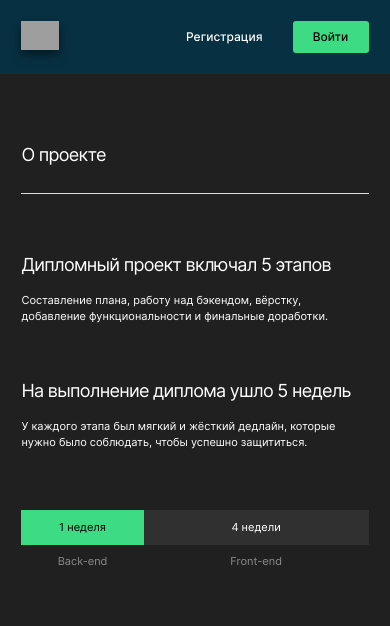
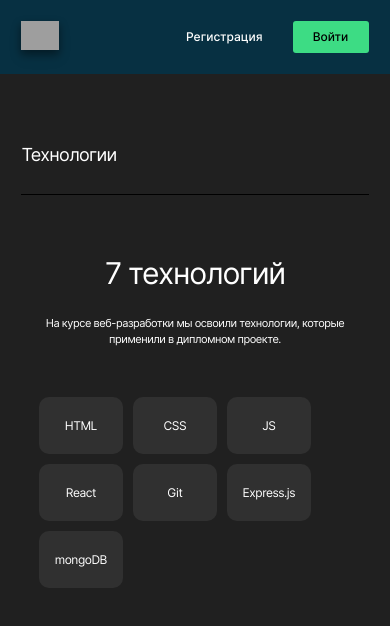
Before and after one commit to yaanab/movies-explorer-frontend2, a React (Create React App) app in the folder movies-explorer-frontend/: page / in a window 390 px wide. Shown: the top 626 px of the page. Built offline with nearby package versions, Linux system fonts and the light colour scheme; grey boxes are pictures that could not be loaded.

Commit message:
feat: Tech.js адаптив

```diff
--- a/movies-explorer-frontend/src/components/App/App.js
+++ b/movies-explorer-frontend/src/components/App/App.js
@@ -5,6 +5,7 @@ import Header from '../Header/Header';
 import Promo from '../Promo/Promo';
 import NavTab from '../NavTab/NavTab';
 import AboutProject from '../AboutProject/AboutProject';
+import Techs from '../Techs/Techs'
 import Main from '../Main/Main';
 import Movies from '../Movies/Movies';
 import SavedMovies from '../SavedMovies/SavedMovies';
@@ -26,7 +27,9 @@ function App() {
         />
         {/* <Promo />
         <NavTab /> */}
-        <AboutProject />
+        {/* <AboutProject /> */}
+        <Techs />
+
 
 
         {/* <Switch>
--- a/movies-explorer-frontend/src/components/Techs/Techs.css
+++ b/movies-explorer-frontend/src/components/Techs/Techs.css
@@ -0,0 +1,173 @@
+.techs__content {
+  margin: 0 auto;
+  display: flex;
+  flex-direction: column;
+  align-items: center;
+  justify-content: center;
+}
+
+.techs__title {
+  margin: 0;
+  font-style: normal;
+  font-weight: 400;
+  font-size: 22px;
+  line-height: 27px;
+  letter-spacing: -0.04em;
+  color: #FFFFFF;
+  min-height: 50px;
+  border-bottom: 1px solid #DADADA;
+  width: 100%;
+}
+
+.techs__subtitle {
+  margin: 0;
+  font-style: normal;
+  font-weight: 400;
+  letter-spacing: -0.04em;
+  color: #FFFFFF;
+}
+
+.techs__text {
+  font-style: normal;
+  font-weight: 400;
+  letter-spacing: -0.04em;
+  color: #FFFFFF;
+  text-align: center;
+}
+
+.techs__types {
+  display: grid;
+  gap: 10px;
+}
+
+.tech_type {
+  margin: 0;
+  background-color: #303030;
+  border-radius: 10px;
+  font-style: normal;
+  font-weight: 400;
+  text-align: center;
+  letter-spacing: -0.04em;
+  color: #FFFFFF;
+  display: flex;
+  justify-content: center;
+  align-items: center;
+}
+
+@media screen and (max-width: 375px) {
+  .techs__types {
+    width: 63.5%;
+  }
+}
+
+@media screen and (min-width: 375px) and (max-width: 767px) {
+  .techs__types {
+    width: 90%;
+  }
+}
+
+@media screen and (max-width: 767px) {
+  .techs__content {
+    width: 89%;
+    padding: 70px 0;
+  }
+
+  .techs__title {
+    font-size: 18px;
+    line-height: 22px;
+    border-bottom: 1px solid #000000;
+  }
+
+  .techs__subtitle {
+    margin: 60px 0 0;
+    font-size: 30px;
+    line-height: 36px;
+  }
+
+  .techs__text {
+    margin: 24px 0 50px;
+    font-size: 11px;
+    line-height: 16px;
+  }
+}
+
+@media screen and (max-width: 768px) {
+  .tech_type {
+    font-size: 12px;
+    line-height: 15px;
+  }
+}
+
+@media screen and (min-width: 768px) {
+  .techs__title {
+    font-size: 22px;
+    line-height: 27px;
+    border-radius: 1px solid #DADADA;
+  }
+
+  .techs__subtitle {
+    font-size: 50px;
+    line-height: 58px;
+  }
+
+  .techs__text {
+    width: 460px;
+  }
+}
+
+@media screen and (min-width: 768px) and (max-width: 1023px) {
+  .techs__content {
+    width: 87%;
+    padding: 90px 0;
+  }
+
+  .techs__subtitle {
+    margin: 80px 0 0;
+  }
+
+  .techs__text {
+    margin: 22px 0 83px;
+    font-size: 12px;
+    line-height: 18px;
+  }
+
+  .techs__types {
+    width: 648px;
+  }
+}
+
+@media screen and (max-width: 1023px) {
+  .techs__types {
+    grid-template-columns: repeat(auto-fit, 84px);
+    grid-auto-rows: 57px;
+  }
+}
+
+
+@media screen and (min-width: 1023px) {
+  .techs__content {
+    width: 89%;
+    padding: 100px 0;
+  }
+
+  .techs__subtitle {
+    margin: 90px 0 0;
+  }
+
+  .techs__text {
+    margin: 26px 0 100px;
+    font-size: 14px;
+    line-height: 20px;
+  }
+
+  .techs__types {
+    width: 690px;
+    grid-template-columns: repeat(auto-fit, 90px);
+    grid-auto-rows: 60px;
+  }
+
+  .tech_type {
+    font-size: 14px;
+    line-height: 17px;
+  }
+}
--- a/movies-explorer-frontend/src/components/Techs/Techs.js
+++ b/movies-explorer-frontend/src/components/Techs/Techs.js
@@ -0,0 +1,23 @@
+function Techs() {
+  return (
+    <div className="techs__content">
+      <h2 className="techs__title">Технологии</h2>
+      <h3 className="techs__subtitle">7 технологий</h3>
+      <p className="techs__text">
+        На курсе веб-разработки мы освоили технологии, которые применили в дипломном проекте.
+      </p>
+      <div className="techs__types">
+        <p className="tech_type">HTML</p>
+        <p className="tech_type">CSS</p>
+        <p className="tech_type">JS</p>
+        <p className="tech_type">React</p>
+        <p className="tech_type">Git</p>
+        <p className="tech_type">Express.js</p>
+        <p className="tech_type">mongoDB</p>
+      </div>
+    </div>
+
+  );
+}
+
+export default Techs;
```
